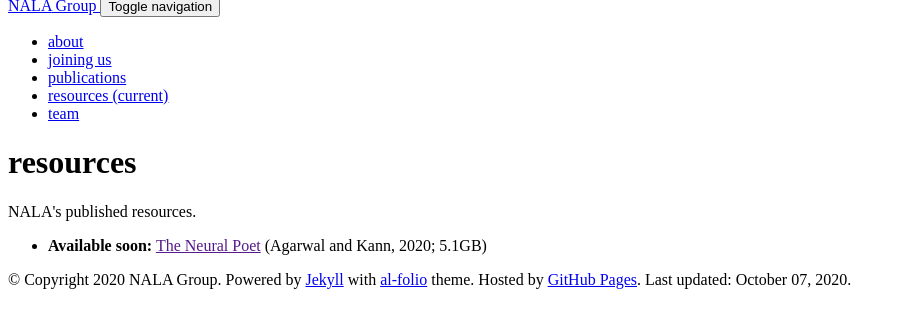
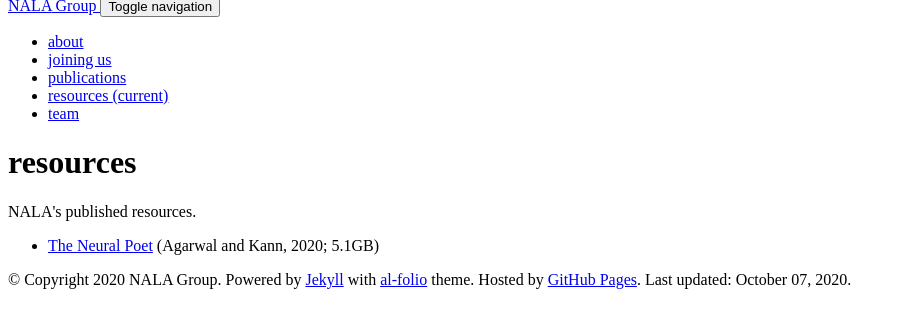
Before and after one commit to nala-cub/nala-cub.github.io, a Jekyll site: the page built from _pages/resources.md, in a window 1280 px wide, cut to the strip 112-440 px from the top of the page. Shown: the whole strip, without its empty margins (0-902 px from the left). Built offline with Jekyll 4.4.1, drawn with Linux system fonts in a browser that asks for light colours; nearby versions of some CDN libraries; a style sheet for code colours, icons or effects is not loaded.

Commit message:
neural poet added

```diff
--- a/_pages/resources.md
+++ b/_pages/resources.md
@@ -7,4 +7,4 @@
 ---
 
 <ul>
-<li> <b>Available soon:</b> <a target="_blank" href="">The Neural Poet</a> (Agarwal and Kann, 2020; 5.1GB)
+<li> <a target="_blank" href="https://drive.google.com/file/d/1nrv_SoabDf0t4j3UDDBfA_YYvRmv1NOG/view?usp=sharing">The Neural Poet</a> (Agarwal and Kann, 2020; 5.1GB)
```
